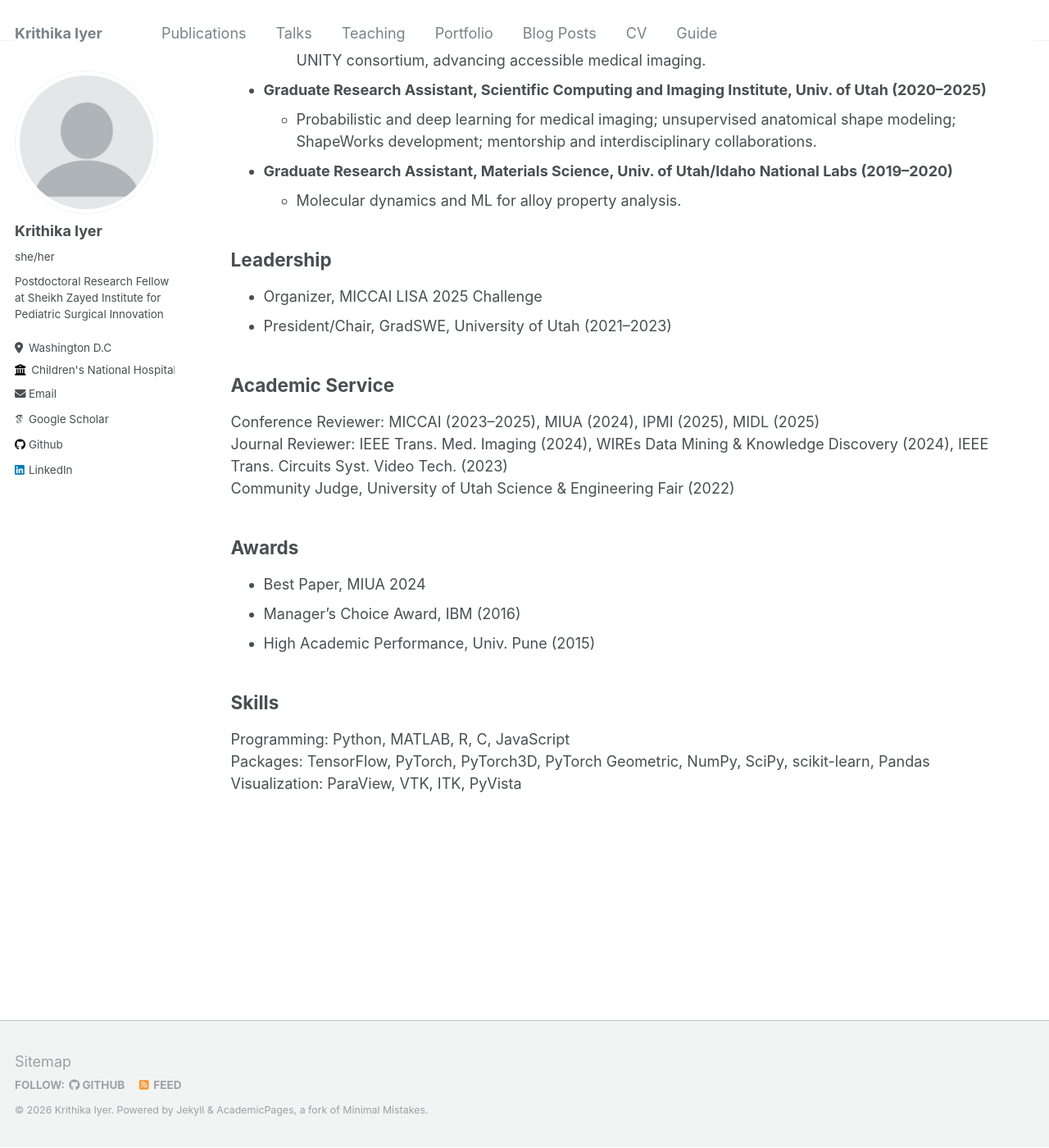
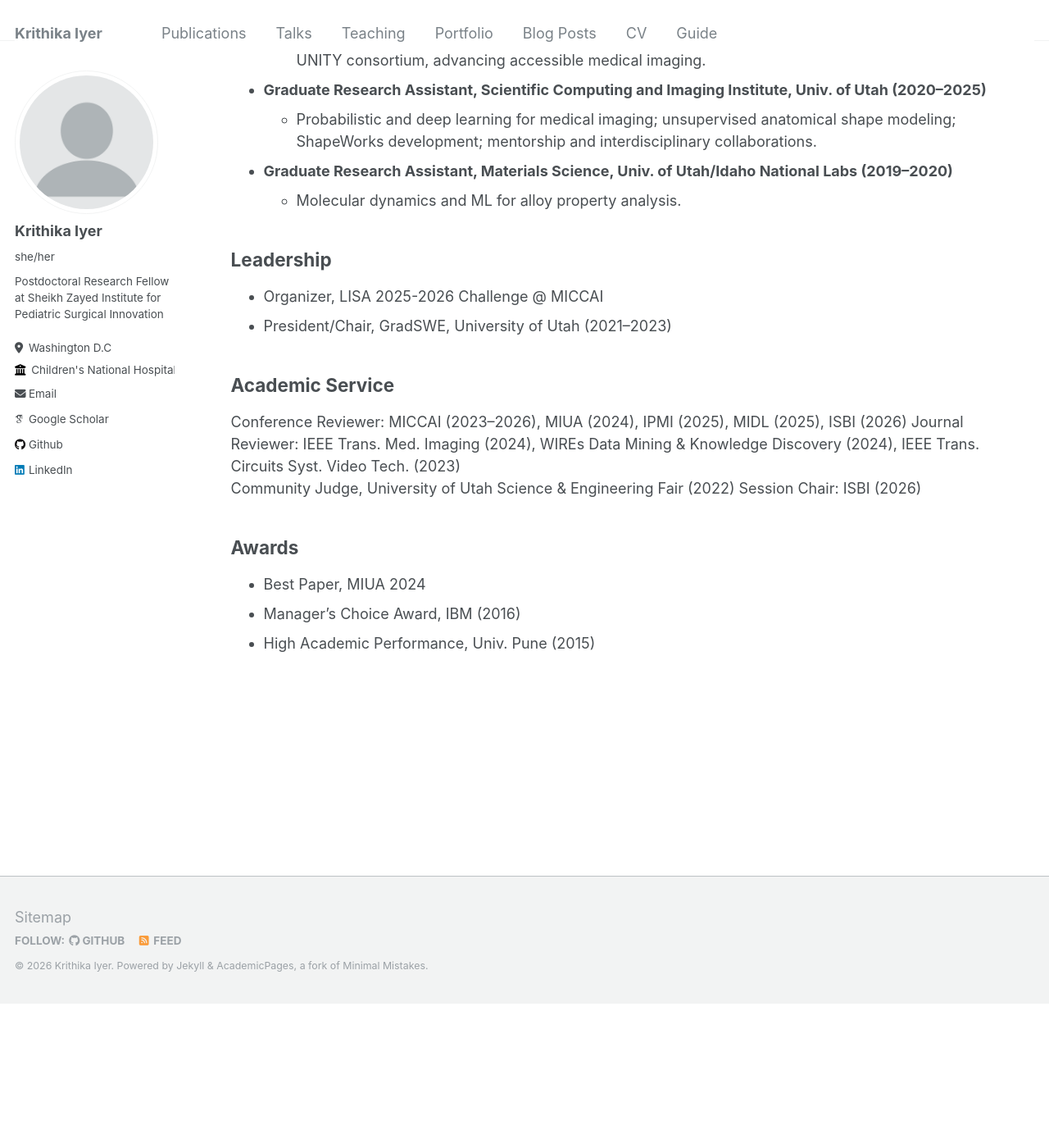
Before and after one commit to iyerkrithika21/iyerkrithika21.github.io, a Jekyll site: the page built from _pages/cv.md, in a window 1280 px wide and 1400 px high, scrolled down 678 px. Shown: the whole window at 82% size. Built offline with Jekyll 4.4.1, drawn with Linux system fonts in a browser that asks for light colours; some web fonts are replaced; after the commit the page ends 1902 px from its top, so only the background shows below that.

Commit message:
Update cv.md

```diff
--- a/_pages/cv.md
+++ b/_pages/cv.md
@@ -37,23 +37,18 @@ Statistical Shape Modeling; Probabilistic Modeling; Deep Learning; Medical Image
 
 ## Leadership
 
-- Organizer, MICCAI LISA 2025 Challenge
+- Organizer, LISA 2025-2026 Challenge @ MICCAI
 - President/Chair, GradSWE, University of Utah (2021–2023)
 
 ## Academic Service
 
-Conference Reviewer: MICCAI (2023–2025), MIUA (2024), IPMI (2025), MIDL (2025)
+Conference Reviewer: MICCAI (2023–2026), MIUA (2024), IPMI (2025), MIDL (2025), ISBI (2026)
 Journal Reviewer: IEEE Trans. Med. Imaging (2024), WIREs Data Mining & Knowledge Discovery (2024), IEEE Trans. Circuits Syst. Video Tech. (2023)
 Community Judge, University of Utah Science & Engineering Fair (2022)
+Session Chair: ISBI (2026)
 
 ## Awards
 
 - Best Paper, MIUA 2024
 - Manager’s Choice Award, IBM (2016)
 - High Academic Performance, Univ. Pune (2015)
-
-## Skills
-
-Programming: Python, MATLAB, R, C, JavaScript
-Packages: TensorFlow, PyTorch, PyTorch3D, PyTorch Geometric, NumPy, SciPy, scikit-learn, Pandas
-Visualization: ParaView, VTK, ITK, PyVista
```
